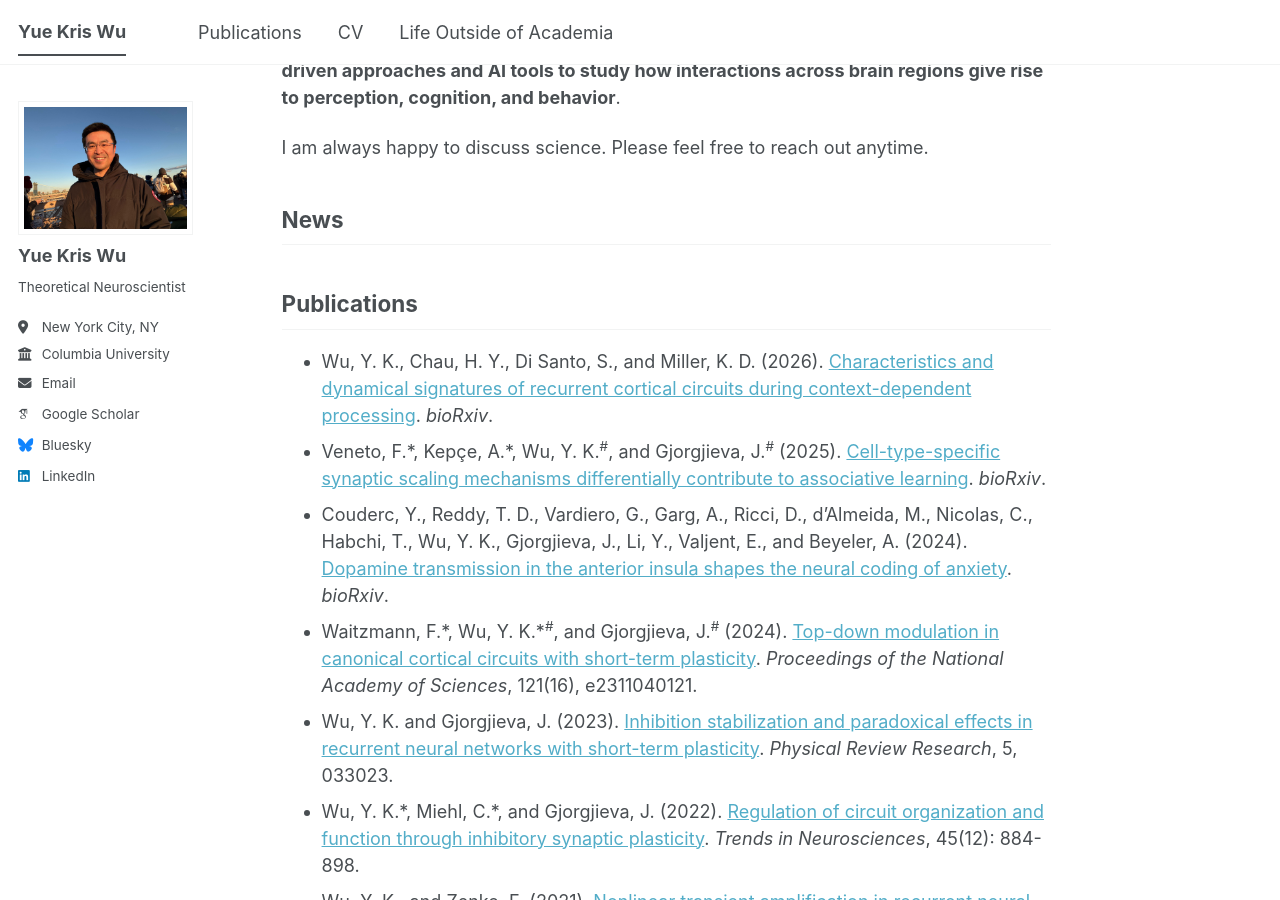
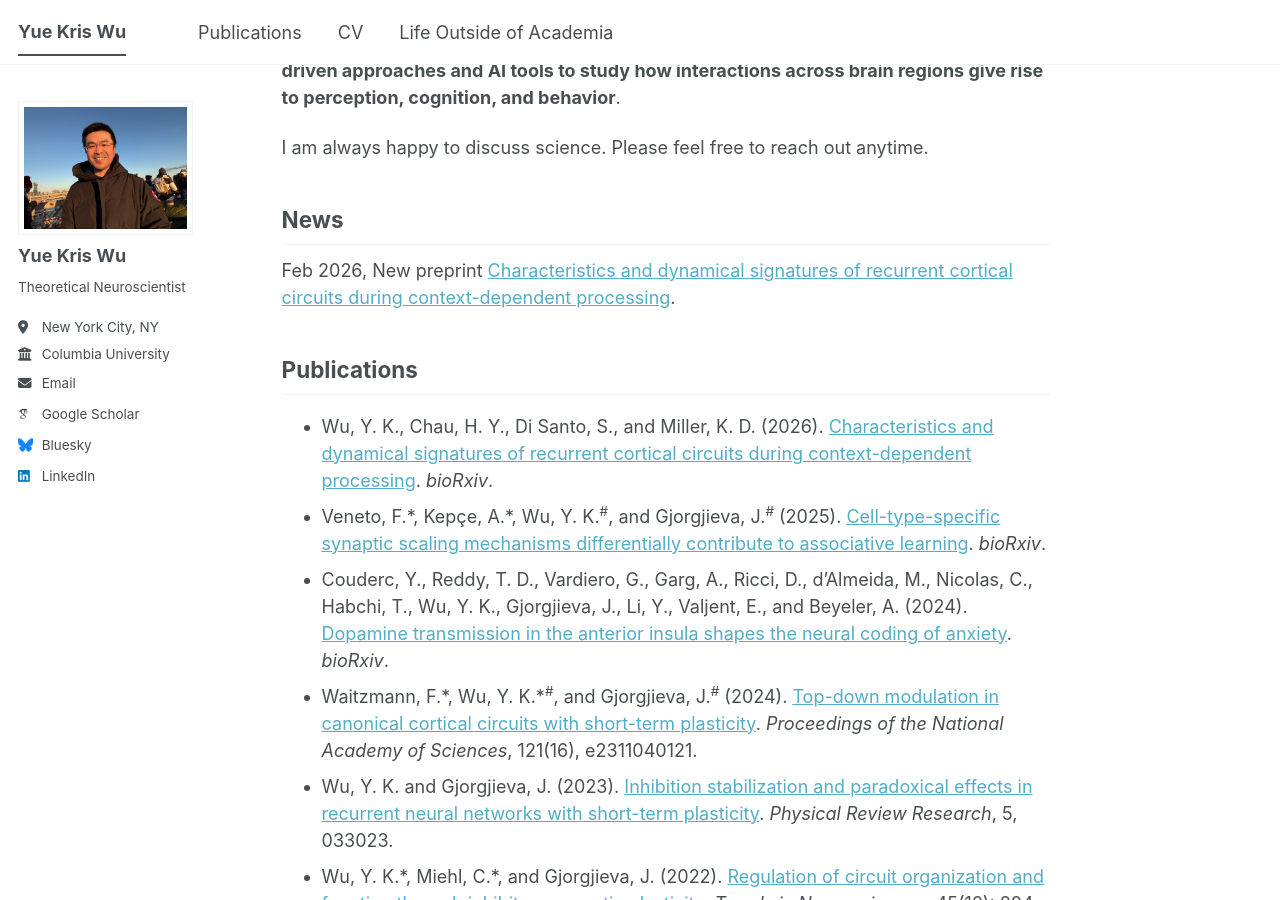
Before and after one commit to yuekriswu/yuekriswu.github.io, a Jekyll site: the page built from _pages/about.md, in a window 1280 px wide and 900 px high, scrolled down 674 px. Built offline with Jekyll 4.4.1, drawn with Linux system fonts in a browser that asks for light colours; emoji names are drawn with the system emoji font; some web fonts are replaced; a script bundle is joined from its source files by our own code; library files that are not in the unit come from our copies.

Commit message:
Add news and publication details for February 2026

```diff
--- a/_pages/about.md
+++ b/_pages/about.md
@@ -24,6 +24,7 @@ I am always happy to discuss science. Please feel free to reach out anytime.
 
 News
 ------
+Feb 2026, New preprint [Characteristics and dynamical signatures of recurrent cortical circuits during context-dependent processing](https://www.biorxiv.org/content/10.64898/2026.02.06.704473v1).
 
 Publications
 ------
```
